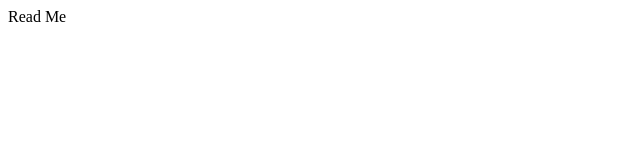
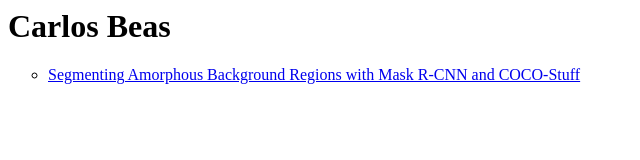
Before and after one commit to cgbeas/cgbeas.github.io, a plain HTML site: page index.html in a window 1280 px wide. Shown: the whole page, without its empty margins (0-640 px from the left). Drawn offline with Linux system fonts and the light colour scheme.

Commit message:
Updating Index

```diff
--- a/index.html
+++ b/index.html
@@ -1 +1,4 @@
-Read Me
+<h1>Carlos Beas</h1>
+<ul type="circle">
+<li><a href="cgbeas.github.io/Stuff+Segmentation+with+COCO+Dataset.html">Segmenting Amorphous Background Regions with Mask R-CNN and COCO-Stuff</a></li>
+</ul>
```
